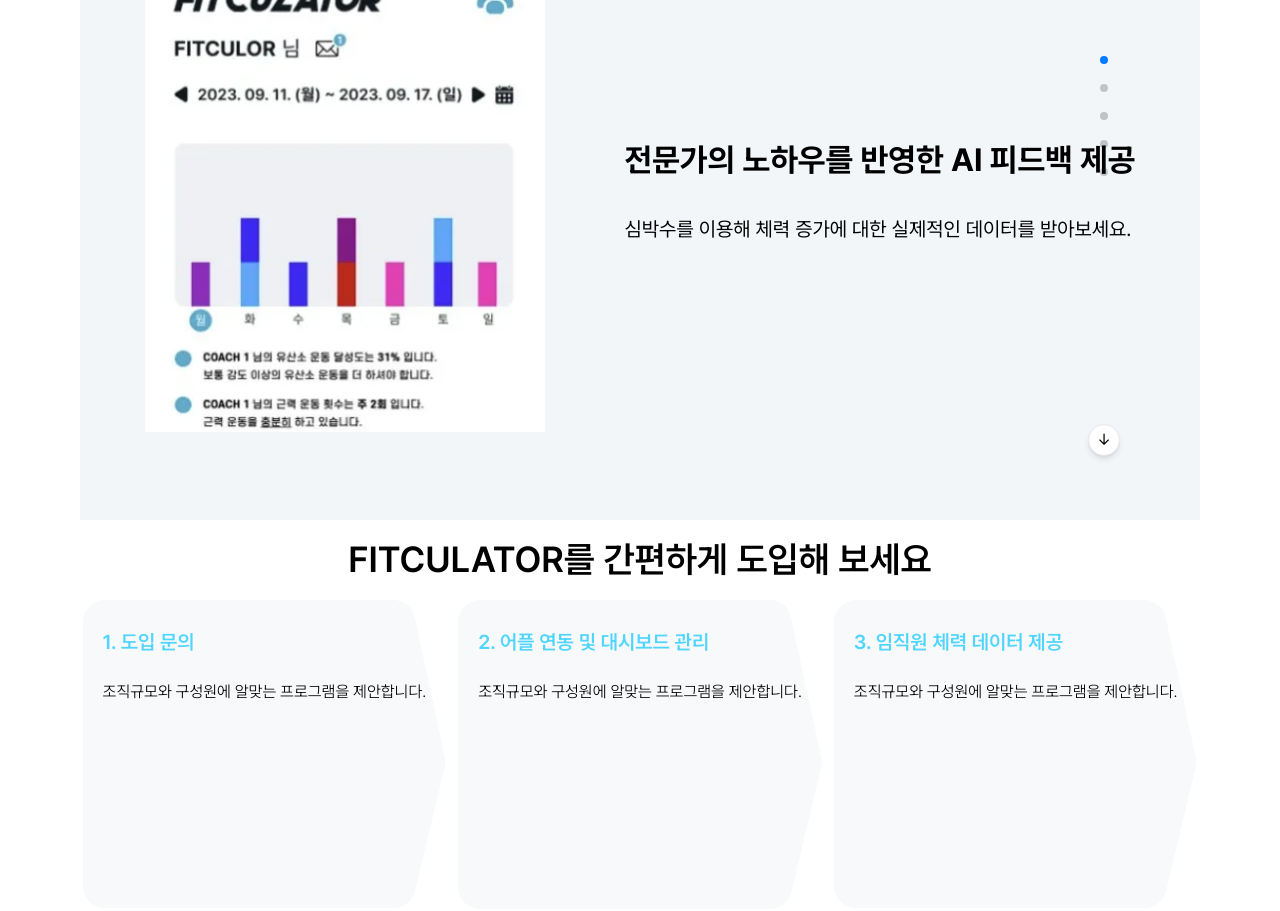
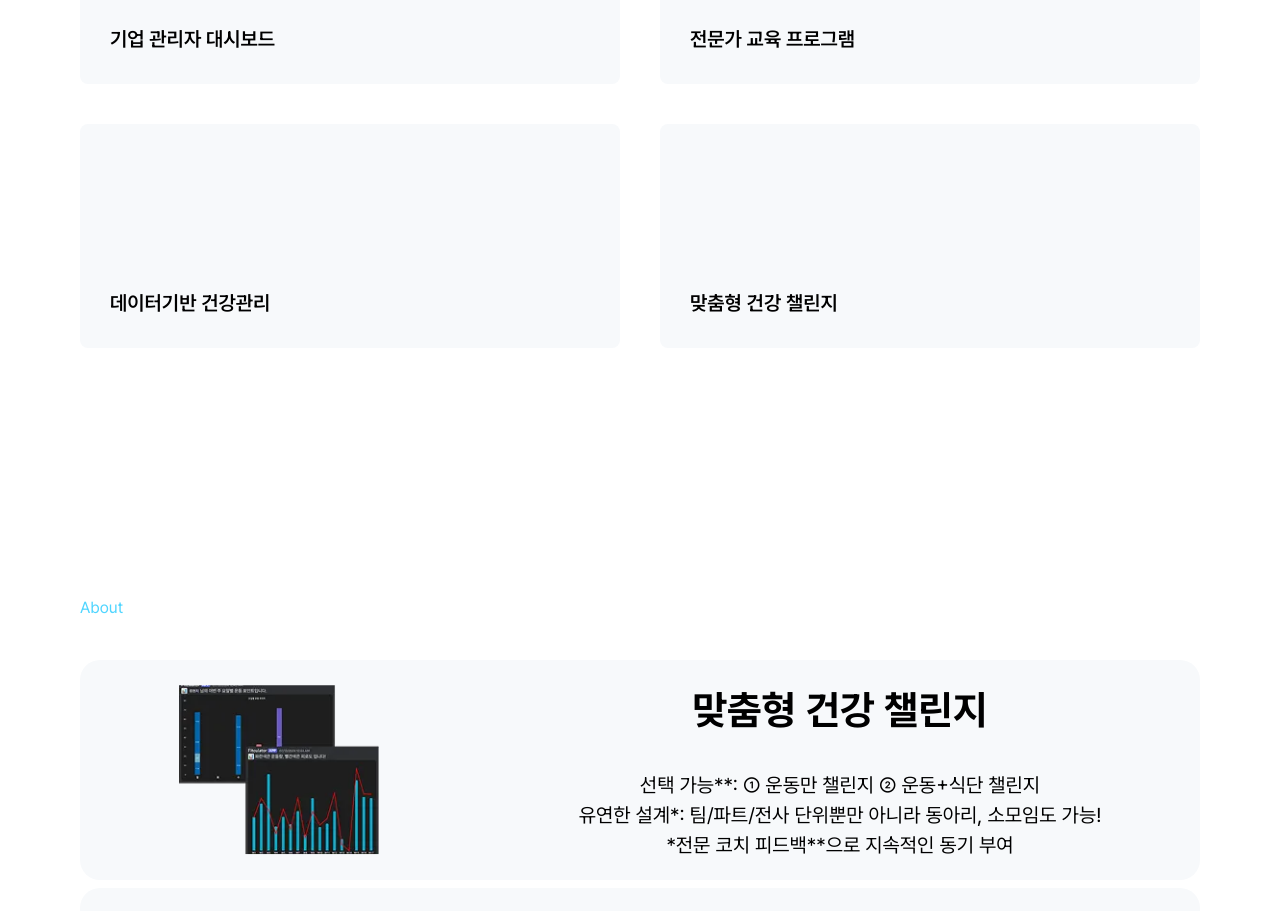
Before and after one commit to fitculator-ai/Team2_FE_B2B, a Next.js app: page / in a window 1280 px wide. Shown: the part 1060-1971 px from the top of the page. Built offline with nearby package versions, Linux system fonts and the light colour scheme.

Commit message:
[생성] About, Solution Card 컴포넌트 생성 및 Section Layout적용

```diff
--- a/src/app/page.tsx
+++ b/src/app/page.tsx
@@ -2,8 +2,10 @@
 import ProcessSection from "@/components/ProcessSection";
 import ContactUsSection from "@/components/ContactUsSection";
 import FAQSection from "@/components/FAQSection";
-import Review from "@/sections/Review";
-import Solution from "@/sections/Solution";
+import ReviewSection from "@/sections/ReviewSection";
+import SlideSolutionSection from "@/sections/SlideSolutionSection";
+import AboutSection from "@/sections/AboutSection";
+import SolutionSection from "@/sections/SolutionSection";
 
 export default function RootPage() {
   return (
@@ -18,8 +20,10 @@
       >
         <h1>하위 내용</h1>
       </SectionLayout> */}
-      <Review></Review>
-      <Solution></Solution>
+      <ReviewSection></ReviewSection>
+      <SolutionSection></SolutionSection>
+      <AboutSection></AboutSection>
+      <SlideSolutionSection></SlideSolutionSection>
       <ProcessSection></ProcessSection>
       <FAQSection></FAQSection>
       <ContactUsSection></ContactUsSection>
--- /dev/null
+++ b/src/components/Card/AboutCard.tsx
@@ -0,0 +1,35 @@
+import Image from "next/image";
+
+interface AboutCardType {
+  aboutData: {
+    id: number;
+    imgSrc: string;
+    title: string;
+    desc: string[];
+  }[];
+}
+
+export default function AboutCard({ aboutData }: AboutCardType) {
+  return (
+    <div className="flex flex-col gap-[0.5rem]">
+      {aboutData.map((item) => (
+        <div
+          key={item.id}
+          className="flex items-center justify-center gap-[12.5rem] rounded-[1.25rem] bg-[#F7F9FB] py-[1.25rem]"
+        >
+          <Image src={item.imgSrc} alt={item.title} width={200} height={200} />
+          <div className="flex flex-col gap-[1.875rem] text-center">
+            <h3 className="text-[2.5rem] font-bold text-[#000]">{item.title}</h3>
+            <ul>
+              {item.desc.map((i, index) => (
+                <li key={index} className="text-[1.25rem] text-[#000]">
+                  {i}
+                </li>
+              ))}
+            </ul>
+          </div>
+        </div>
+      ))}
+    </div>
+  );
+}
--- /dev/null
+++ b/src/components/Card/SolutionCard.tsx
@@ -0,0 +1,21 @@
+interface SolutionCardType {
+  SolutionData: {
+    id: number;
+    title: string;
+  }[];
+}
+
+export default function SolutionCard({ SolutionData }: SolutionCardType) {
+  return (
+    <div className="grid grid-cols-2 gap-[2.5rem]">
+      {SolutionData.map((card) => (
+        <div
+          className="flex h-[14rem] items-end justify-start rounded-[0.5rem] bg-[#F7F9FB] p-[1.875rem]"
+          key={card.id}
+        >
+          <h3 className="text-[1.25rem] font-semibold text-[#000]">{card.title}</h3>
+        </div>
+      ))}
+    </div>
+  );
+}
--- /dev/null
+++ b/src/sections/AboutSection.tsx
@@ -0,0 +1,43 @@
+import AboutCard from "@/components/Card/AboutCard";
+import SectionLayout from "@/components/Layout/SectionLayout";
+
+const aboutData = [
+  {
+    id: 0,
+    imgSrc: "/image/about-0.webp",
+    title: "맞춤형 건강 챌린지",
+    desc: [
+      "선택 가능**: ① 운동만 챌린지 ② 운동+식단 챌린지",
+      "유연한 설계*: 팀/파트/전사 단위뿐만 아니라 동아리, 소모임도 가능!",
+      "*전문 코치 피드백**으로 지속적인 동기 부여",
+    ],
+  },
+  {
+    id: 1,
+    imgSrc: "/image/about-0.webp",
+    title: "맞춤형 건강 챌린지",
+    desc: [
+      "선택 가능**: ① 운동만 챌린지 ② 운동+식단 챌린지",
+      "유연한 설계*: 팀/파트/전사 단위뿐만 아니라 동아리, 소모임도 가능!",
+      "*전문 코치 피드백**으로 지속적인 동기 부여",
+    ],
+  },
+  {
+    id: 2,
+    imgSrc: "/image/about-0.webp",
+    title: "맞춤형 건강 챌린지",
+    desc: [
+      "선택 가능**: ① 운동만 챌린지 ② 운동+식단 챌린지",
+      "유연한 설계*: 팀/파트/전사 단위뿐만 아니라 동아리, 소모임도 가능!",
+      "*전문 코치 피드백**으로 지속적인 동기 부여",
+    ],
+  },
+];
+
+export default function About() {
+  return (
+    <SectionLayout isFullPage="true" title="About" position="left" subTitleColor="point">
+      <AboutCard aboutData={aboutData} />
+    </SectionLayout>
+  );
+}
--- /dev/null
+++ b/src/sections/SolutionSection.tsx
@@ -0,0 +1,34 @@
+import SectionLayout from "@/components/Layout/SectionLayout";
+import SolutionCard from "@/components/Card/SolutionCard";
+
+const SolutionData = [
+  {
+    id: 0,
+    title: "기업 관리자 대시보드",
+  },
+  {
+    id: 1,
+    title: "전문가 교육 프로그램",
+  },
+  {
+    id: 2,
+    title: "데이터기반 건강관리",
+  },
+  {
+    id: 3,
+    title: "맞춤형 건강 챌린지",
+  },
+];
+
+export default function Solution() {
+  return (
+    <SectionLayout
+      isFullPage="true"
+      title="FITCULATOR 만의 솔루션"
+      position="center"
+      subTitleColor="point"
+    >
+      <SolutionCard SolutionData={SolutionData} />
+    </SectionLayout>
+  );
+}
```
Also changed, not shown: public/image/about-0.webp (added), src/sections/ReviewSection.tsx (renamed from src/sections/Review.tsx), src/sections/SlideSolutionSection.tsx (renamed from src/sections/Solution.tsx).
